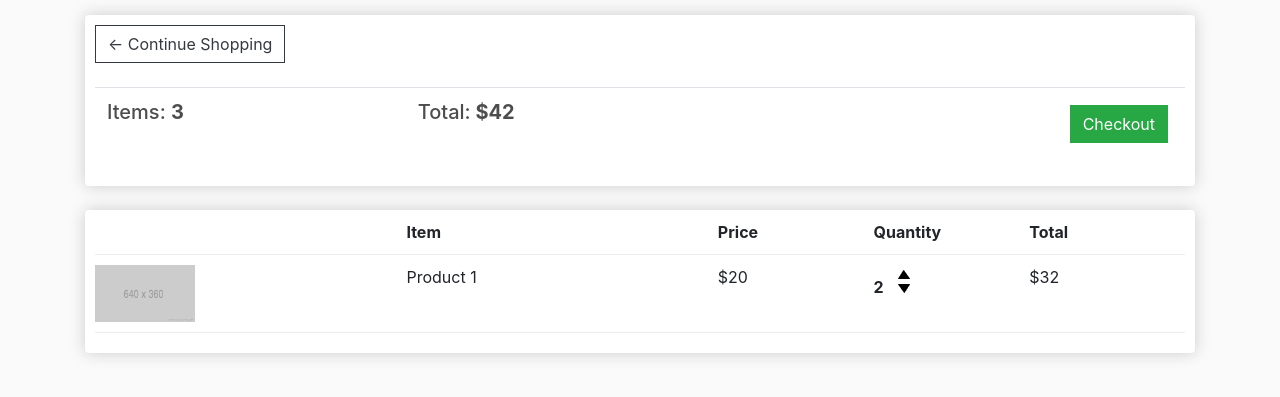
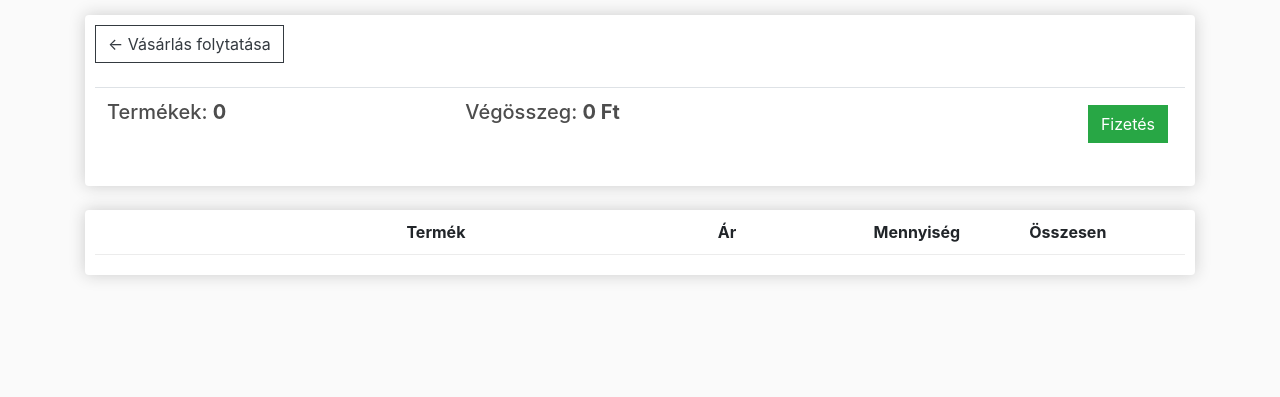
Before and after one commit to Voros-Webshop-Fejlesztok/Webshop-Projekt, a Django app: page /cart/ in a window 1280 px wide. Shown: the part 57-454 px from the top of the page. Run offline with Django 4.2, Linux system fonts and the light colour scheme; lists and menus that the app fills with data are empty; some libraries are stand-ins or nearby versions.

Commit message:
Version 1.2 kosár és fizetés oldalak

```diff
--- a/store/templates/store/cart.html
+++ b/store/templates/store/cart.html
@@ -5,15 +5,15 @@
 <div class="row">
 	<div class="col-lg-12">
 		<div class="box-element">
-               <a  class="btn btn-outline-dark" href="{% url 'store' %}">&#x2190; Continue Shopping</a>
+               <a  class="btn btn-outline-dark" href="{% url 'store' %}">&#x2190; Vásárlás folytatása</a>
                <br>
                <br>
                <table class="table">
                     <tr>
-                         <th><h5>Items: <strong>3</strong></h5></th>
-                         <th><h5>Total:<strong> $42</strong></h5></th>
+                         <th><h5>Termékek: <strong>{{order.get_cart_items}}</strong></h5></th>
+                         <th><h5>Végösszeg: <strong>{{order.get_cart_total}} Ft</strong></h5></th>
                          <th>
-                              <a  style="float:right; margin:5px;" class="btn btn-success" href="{% url 'checkout' %}">Checkout</a>
+                              <a  style="float:right; margin:5px;" class="btn btn-success" href="{% url 'checkout' %}">Fizetés</a>
                          </th>
                     </tr>
                </table>
@@ -23,26 +23,29 @@
 		<div class="box-element">
                <div class="cart-row">
                     <div style="flex:2"></div>
-                    <div style="flex:2"><strong>Item</strong></div>
-                    <div style="flex:1"><strong>Price</strong></div>
-                    <div style="flex:1"><strong>Quantity</strong></div>
-                    <div style="flex:1"><strong>Total</strong></div>
+                    <div style="flex:2"><strong>Termék</strong></div>
+                    <div style="flex:1"><strong>Ár</strong></div>
+                    <div style="flex:1"><strong>Mennyiség</strong></div>
+                    <div style="flex:1"><strong>Összesen</strong></div>
                </div>
 
+
+               {% for item in items %}
                <div class="cart-row">
-                    <div style="flex:2"><img class="row-image" src="{% static 'images/placeholder.png' %}"></div>
-                    <div style="flex:2"><p>Product 1</p></div>
-                    <div style="flex:1"><p>$20</p></div>
+                    <div style="flex:2"><img class="row-image" src="{{item.product.imageURL}}"></div>
+                    <div style="flex:2"><p>{{item.product.pname}}</p></div>
+                    <div style="flex:1"><p>{{item.product.price|floatformat:0}} Ft</p></div>
                     <div style="flex:1">
-                         <p class="quantity">2</p>
+                         <p class="quantity">{{item.quantity}}</p>
                          <div class="quantity">
                               <img class="chg-quantity" src="{% static  'images/arrow-up.png' %}">
 
                               <img class="chg-quantity" src="{% static  'images/arrow-down.png' %}">
                          </div>
                     </div>
-                    <div style="flex:1"><p>$32</p></div>
+                    <div style="flex:1"><p>{{item.get_total|floatformat:0}} Ft</p></div>
                </div>
+               {% endfor %}
 	</div>
 </div>
 {% endblock content %}
--- a/store/views.py
+++ b/store/views.py
@@ -66,9 +66,27 @@ def home(request):
     return render(request, 'store/home.html', context)
 
 def cart(request):
-    context = {}
+
+    if request.user.is_authenticated:
+        customer = request.user.customer
+        order, created = Order.objects.get_or_create(customer = customer, complete=False)
+        items = order.orderitem_set.all()
+    else:
+        items = []
+        order = {'get_cart_total':0, 'get_cart_items':0}
+
+    context = {'items':items, 'order':order}
     return render(request, 'store/cart.html', context)
 
 def checkout(request):
-    context = {}
+    if request.user.is_authenticated:
+        customer = request.user.customer
+        order, created = Order.objects.get_or_create(customer = customer, complete=False)
+        items = order.orderitem_set.all()
+    else:
+        #ezzel csinál üres kosarakat az új és nem bejelentkezett felhasználóknak
+        items = []
+        order = {'get_cart_total':0, 'get_cart_items':0}
+
+    context = {'items':items, 'order':order}
     return render(request, 'store/checkout.html', context)
```
Also changed, not shown: store/models.py (+19 -2 lines), store/templates/store/checkout.html (+10 -8 lines), db.sqlite3, store/migrations/0028_rename_qunatity_orderitem_quantity_and_more.py (added).
